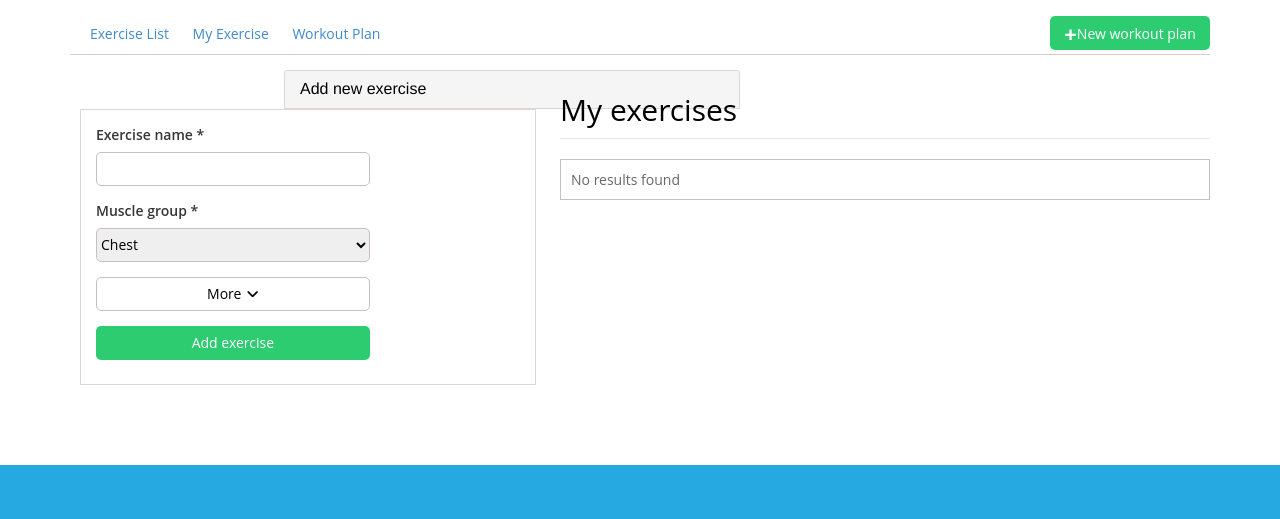
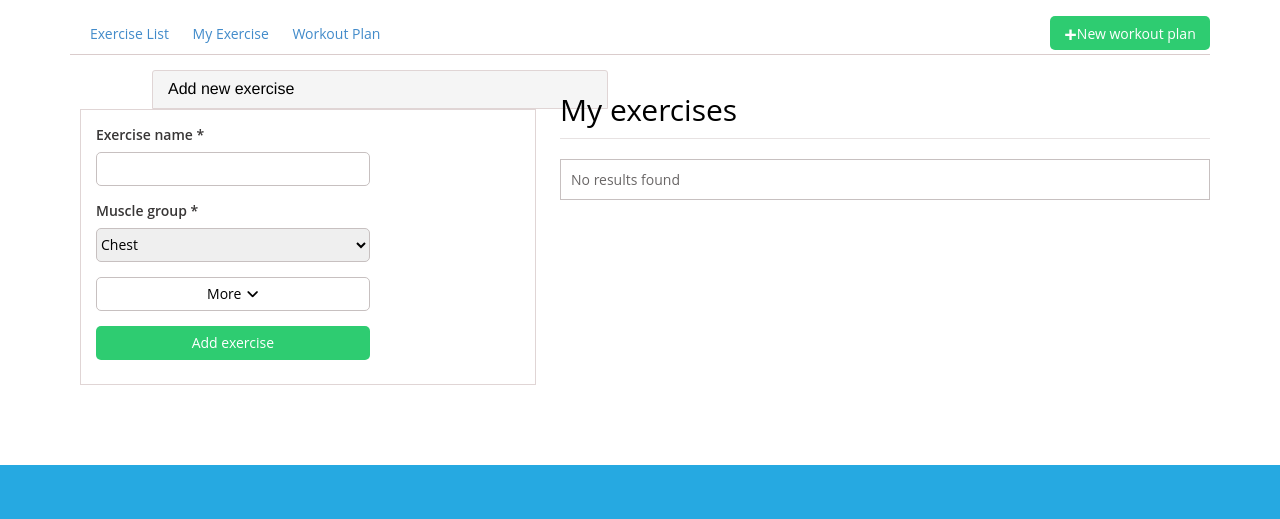
Before and after one commit to vinitshahilverma/rough-stone-6895, a plain HTML site: page frontend/myexercise.html in a window 1280 px wide. Shown: the part 316-835 px from the top of the page. Drawn offline with nearby package versions, Linux system fonts and the light colour scheme.

Commit message:
server find

```diff
--- a/frontend/myexercise.html
+++ b/frontend/myexercise.html
@@ -31,7 +31,7 @@
         border: 1px solid rgb(224, 213, 213);
         margin-top: 15px;
         padding-left: 15px;
-        margin-left: 284px;
+        margin-left:152px;
         background-color: rgb(245, 245, 245);
         border-radius: 3px 3px 0px 0px;
       }
--- a/sandy_gymwolf/package.json
+++ b/sandy_gymwolf/package.json
@@ -4,7 +4,7 @@
   "description": "",
   "main": "chest.js",
   "scripts": {
-    "json-server": "json-server --watch db.json"
+    "server": "json-server --watch db.json"
   },
   "author": "",
   "license": "ISC",
```
